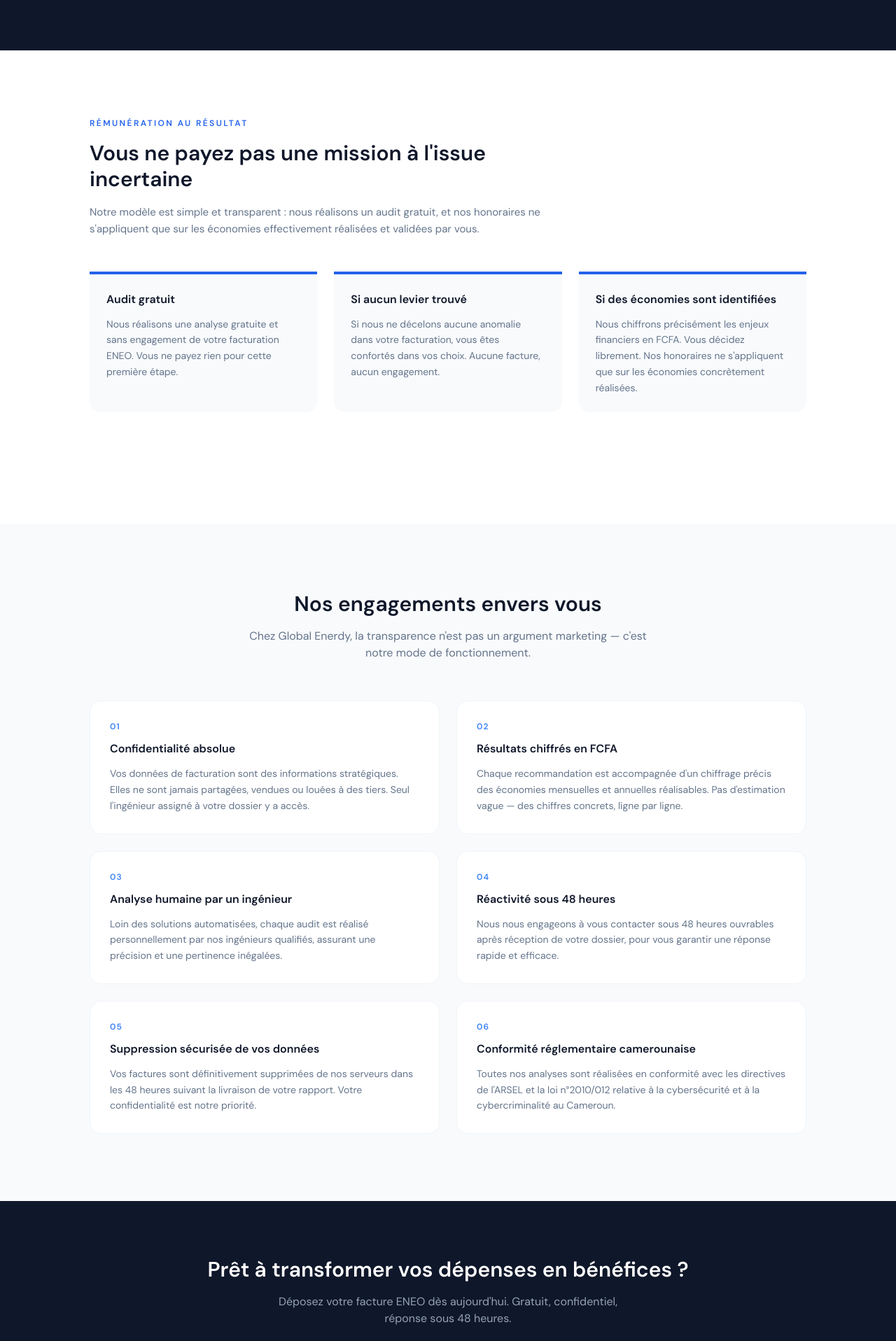
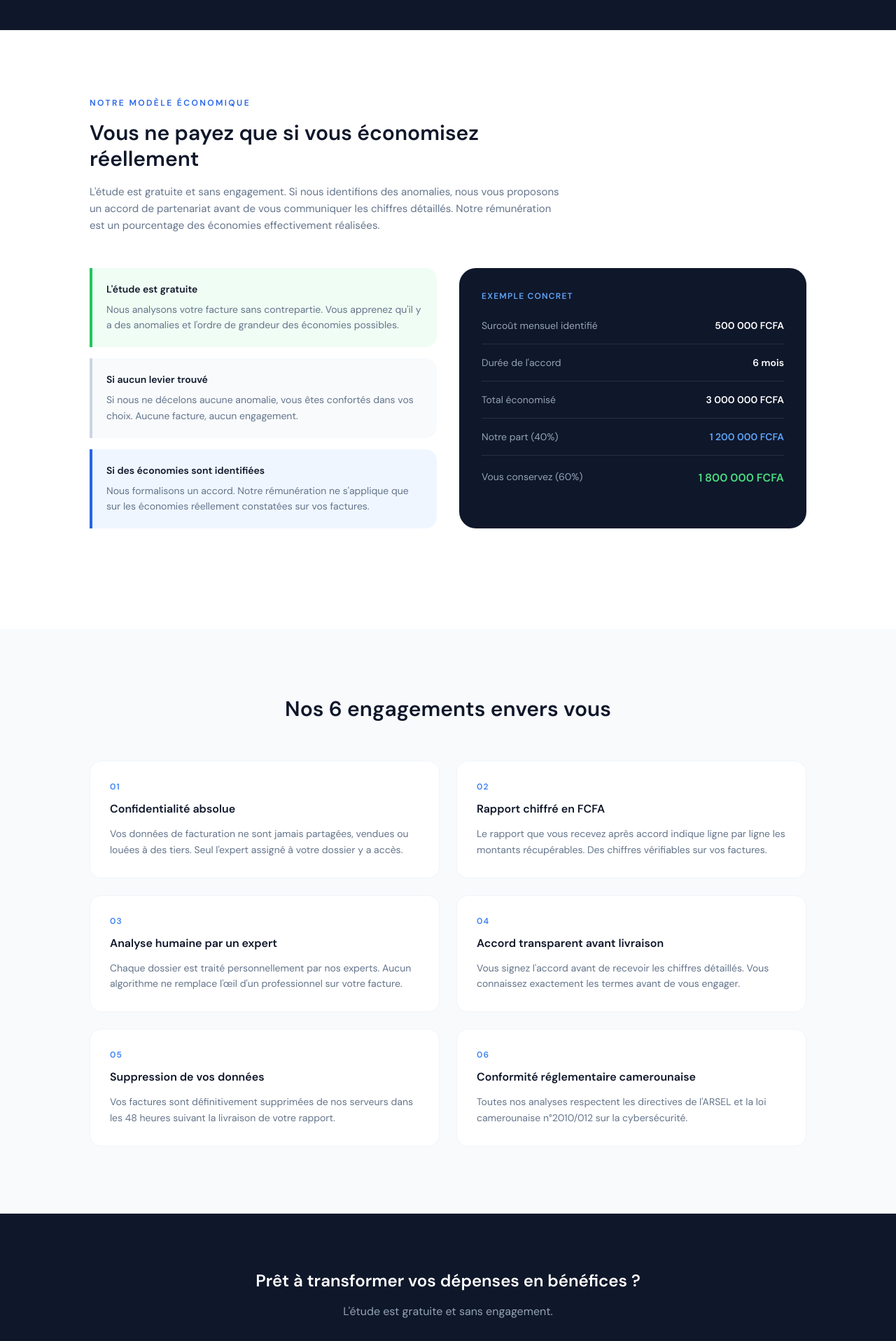
Before and after one commit to cabinetnoahetcie/factura-mt, a Next.js app in the folder frontend/: page /engagements in a window 1280 px wide. Shown: the part 360-2276 px from the top of the page at 70% size. Built offline with nearby package versions, Linux system fonts and the light colour scheme.

Commit message:
Update page.jsx

```diff
--- a/frontend/app/engagements/page.jsx
+++ b/frontend/app/engagements/page.jsx
@@ -1,5 +1,4 @@
 'use client';
-// app/engagements/page.jsx
 import Navbar from '@/components/layout/Navbar';
 import Footer from '@/components/layout/Footer';
 import Link   from 'next/link';
@@ -16,43 +15,58 @@ export default function Engagements() {
             Nos engagements
           </h1>
           <p className="text-slate-400 text-lg max-w-2xl leading-relaxed">
-            Chez Global Enerdy, la confiance de nos clients est primordiale. Voici ce que nous
-            nous engageons à faire — et à ne pas faire — pour chaque entreprise qui nous confie son dossier.
+            Chez Global Enerdy, la transparence n'est pas un argument commercial.
+            C'est notre mode de fonctionnement — y compris sur notre modèle de rémunération.
           </p>
         </div>
       </section>
 
-      {/* Rémunération au résultat */}
+      {/* Modèle économique avec exemple */}
       <section className="py-24 px-6 bg-white">
         <div className="max-w-5xl mx-auto">
-          <p className="text-blue-600 font-bold text-xs uppercase tracking-[0.2em] mb-4">Rémunération au résultat</p>
+          <p className="text-blue-600 font-bold text-xs uppercase tracking-[0.2em] mb-4">Notre modèle économique</p>
           <h2 className="text-3xl font-extrabold text-slate-900 mb-4 max-w-2xl leading-tight">
-            Vous ne payez pas une mission à l'issue incertaine
+            Vous ne payez que si vous économisez réellement
           </h2>
           <p className="text-slate-500 text-[15px] leading-relaxed mb-12 max-w-2xl">
-            Notre modèle est simple et transparent : nous réalisons un audit gratuit, et nos honoraires
-            ne s'appliquent que sur les économies effectivement réalisées et validées par vous.
+            L'étude est gratuite et sans engagement. Si nous identifions des anomalies,
+            nous vous proposons un accord de partenariat avant de vous communiquer les chiffres
+            détaillés. Notre rémunération est un pourcentage des économies effectivement réalisées.
           </p>
-          <div className="grid grid-cols-1 md:grid-cols-3 gap-6 mb-16">
-            {[
-              {
-                titre: 'Audit gratuit',
-                desc:  'Nous réalisons une analyse gratuite et sans engagement de votre facturation ENEO. Vous ne payez rien pour cette première étape.',
-              },
-              {
-                titre: 'Si aucun levier trouvé',
-                desc:  'Si nous ne décelons aucune anomalie dans votre facturation, vous êtes confortés dans vos choix. Aucune facture, aucun engagement.',
-              },
-              {
-                titre: 'Si des économies sont identifiées',
-                desc:  'Nous chiffrons précisément les enjeux financiers en FCFA. Vous décidez librement. Nos honoraires ne s\'appliquent que sur les économies concrètement réalisées.',
-              },
-            ].map((item, i) => (
-              <div key={i} className="border-t-4 border-blue-600 pt-6 bg-slate-50 rounded-b-2xl p-6">
-                <h3 className="font-extrabold text-slate-900 text-base mb-3">{item.titre}</h3>
-                <p className="text-slate-500 text-sm leading-relaxed">{item.desc}</p>
+
+          <div className="grid grid-cols-1 lg:grid-cols-2 gap-8 mb-12">
+            {/* 3 cas */}
+            <div className="space-y-4">
+              {[
+                { titre:'L\'étude est gratuite',         desc:"Nous analysons votre facture sans contrepartie. Vous apprenez qu'il y a des anomalies et l'ordre de grandeur des économies possibles.", color:'border-green-500 bg-green-50' },
+                { titre:'Si aucun levier trouvé',        desc:"Si nous ne décelons aucune anomalie, vous êtes confortés dans vos choix. Aucune facture, aucun engagement.", color:'border-slate-300 bg-slate-50' },
+                { titre:'Si des économies sont identifiées', desc:"Nous formalisons un accord. Notre rémunération ne s'applique que sur les économies réellement constatées sur vos factures.", color:'border-blue-600 bg-blue-50' },
+              ].map((item, i) => (
+                <div key={i} className={`border-l-4 ${item.color} rounded-r-2xl p-5`}>
+                  <h3 className="font-extrabold text-slate-900 text-sm mb-2">{item.titre}</h3>
+                  <p className="text-slate-500 text-sm leading-relaxed">{item.desc}</p>
+                </div>
+              ))}
+            </div>
+
+            {/* Exemple chiffré */}
+            <div className="bg-slate-900 rounded-3xl p-8">
+              <p className="text-xs font-bold text-blue-400 uppercase tracking-widest mb-6">Exemple concret</p>
+              <div className="space-y-4 text-sm">
+                {[
+                  { label:'Surcoût mensuel identifié', val:'500 000 FCFA', color:'text-white' },
+                  { label:'Durée de l\'accord',         val:'6 mois',       color:'text-white' },
+                  { label:'Total économisé',            val:'3 000 000 FCFA', color:'text-white' },
+                  { label:'Notre part (40%)',           val:'1 200 000 FCFA', color:'text-blue-400' },
+                  { label:'Vous conservez (60%)',       val:'1 800 000 FCFA', color:'text-green-400', big: true },
+                ].map((row, i) => (
+                  <div key={i} className={`flex justify-between ${i < 4 ? 'border-b border-white/10 pb-4' : 'pt-1'}`}>
+                    <span className="text-slate-400">{row.label}</span>
+                    <span className={`font-bold ${row.color} ${row.big ? 'text-base' : ''}`}>{row.val}</span>
+                  </div>
+                ))}
               </div>
-            ))}
+            </div>
           </div>
         </div>
       </section>
@@ -60,44 +74,17 @@ export default function Engagements() {
       {/* 6 engagements */}
       <section className="py-24 px-6 bg-slate-50">
         <div className="max-w-5xl mx-auto">
-          <h2 className="text-3xl font-extrabold text-slate-900 mb-4 text-center">
-            Nos engagements envers vous
+          <h2 className="text-3xl font-extrabold text-slate-900 mb-14 text-center">
+            Nos 6 engagements envers vous
           </h2>
-          <p className="text-slate-500 text-center mb-14 max-w-xl mx-auto">
-            Chez Global Enerdy, la transparence n'est pas un argument marketing — c'est notre mode de fonctionnement.
-          </p>
           <div className="grid grid-cols-1 md:grid-cols-2 gap-6">
             {[
-              {
-                num: '01',
-                titre: 'Confidentialité absolue',
-                desc:  'Vos données de facturation sont des informations stratégiques. Elles ne sont jamais partagées, vendues ou louées à des tiers. Seul l\'ingénieur assigné à votre dossier y a accès.',
-              },
-              {
-                num: '02',
-                titre: 'Résultats chiffrés en FCFA',
-                desc:  'Chaque recommandation est accompagnée d\'un chiffrage précis des économies mensuelles et annuelles réalisables. Pas d\'estimation vague — des chiffres concrets, ligne par ligne.',
-              },
-              {
-                num: '03',
-                titre: 'Analyse humaine par un ingénieur',
-                desc:  'Loin des solutions automatisées, chaque audit est réalisé personnellement par nos ingénieurs qualifiés, assurant une précision et une pertinence inégalées.',
-              },
-              {
-                num: '04',
-                titre: 'Réactivité sous 48 heures',
-                desc:  'Nous nous engageons à vous contacter sous 48 heures ouvrables après réception de votre dossier, pour vous garantir une réponse rapide et efficace.',
-              },
-              {
-                num: '05',
-                titre: 'Suppression sécurisée de vos données',
-                desc:  'Vos factures sont définitivement supprimées de nos serveurs dans les 48 heures suivant la livraison de votre rapport. Votre confidentialité est notre priorité.',
-              },
-              {
-                num: '06',
-                titre: 'Conformité réglementaire camerounaise',
-                desc:  'Toutes nos analyses sont réalisées en conformité avec les directives de l\'ARSEL et la loi n°2010/012 relative à la cybersécurité et à la cybercriminalité au Cameroun.',
-              },
+              { num:'01', titre:'Confidentialité absolue',              desc:"Vos données de facturation ne sont jamais partagées, vendues ou louées à des tiers. Seul l'expert assigné à votre dossier y a accès." },
+              { num:'02', titre:'Rapport chiffré en FCFA',              desc:"Le rapport que vous recevez après accord indique ligne par ligne les montants récupérables. Des chiffres vérifiables sur vos factures." },
+              { num:'03', titre:'Analyse humaine par un expert',        desc:"Chaque dossier est traité personnellement par nos experts. Aucun algorithme ne remplace l'œil d'un professionnel sur votre facture." },
+              { num:'04', titre:'Accord transparent avant livraison',   desc:"Vous signez l'accord avant de recevoir les chiffres détaillés. Vous connaissez exactement les termes avant de vous engager." },
+              { num:'05', titre:'Suppression de vos données',           desc:"Vos factures sont définitivement supprimées de nos serveurs dans les 48 heures suivant la livraison de votre rapport." },
+              { num:'06', titre:'Conformité réglementaire camerounaise', desc:"Toutes nos analyses respectent les directives de l'ARSEL et la loi camerounaise n°2010/012 sur la cybersécurité." },
             ].map(item => (
               <div key={item.num} className="bg-white border border-slate-100 rounded-2xl p-7 hover:shadow-lg transition-shadow">
                 <p className="text-blue-500 font-black text-xs tracking-widest mb-3">{item.num}</p>
@@ -109,14 +96,10 @@ export default function Engagements() {
         </div>
       </section>
 
+      {/* CTA */}
       <section className="bg-slate-900 py-20 px-6 text-center">
-        <h2 className="text-2xl md:text-3xl font-bold text-white mb-4">
-          Prêt à transformer vos dépenses en bénéfices ?
-        </h2>
-        <p className="text-slate-400 mb-8 max-w-lg mx-auto">
-          Déposez votre facture ENEO dès aujourd'hui. Gratuit, confidentiel,
-          réponse sous 48 heures.
-        </p>
+        <h2 className="text-2xl font-bold text-white mb-4">Prêt à transformer vos dépenses en bénéfices ?</h2>
+        <p className="text-slate-400 mb-8">L'étude est gratuite et sans engagement.</p>
         <div className="flex flex-col sm:flex-row gap-4 justify-center">
           <Link href="/" className="bg-blue-600 text-white px-8 py-4 rounded-full font-bold hover:bg-blue-700 transition-all text-sm">
             Déposer ma facture →
```
